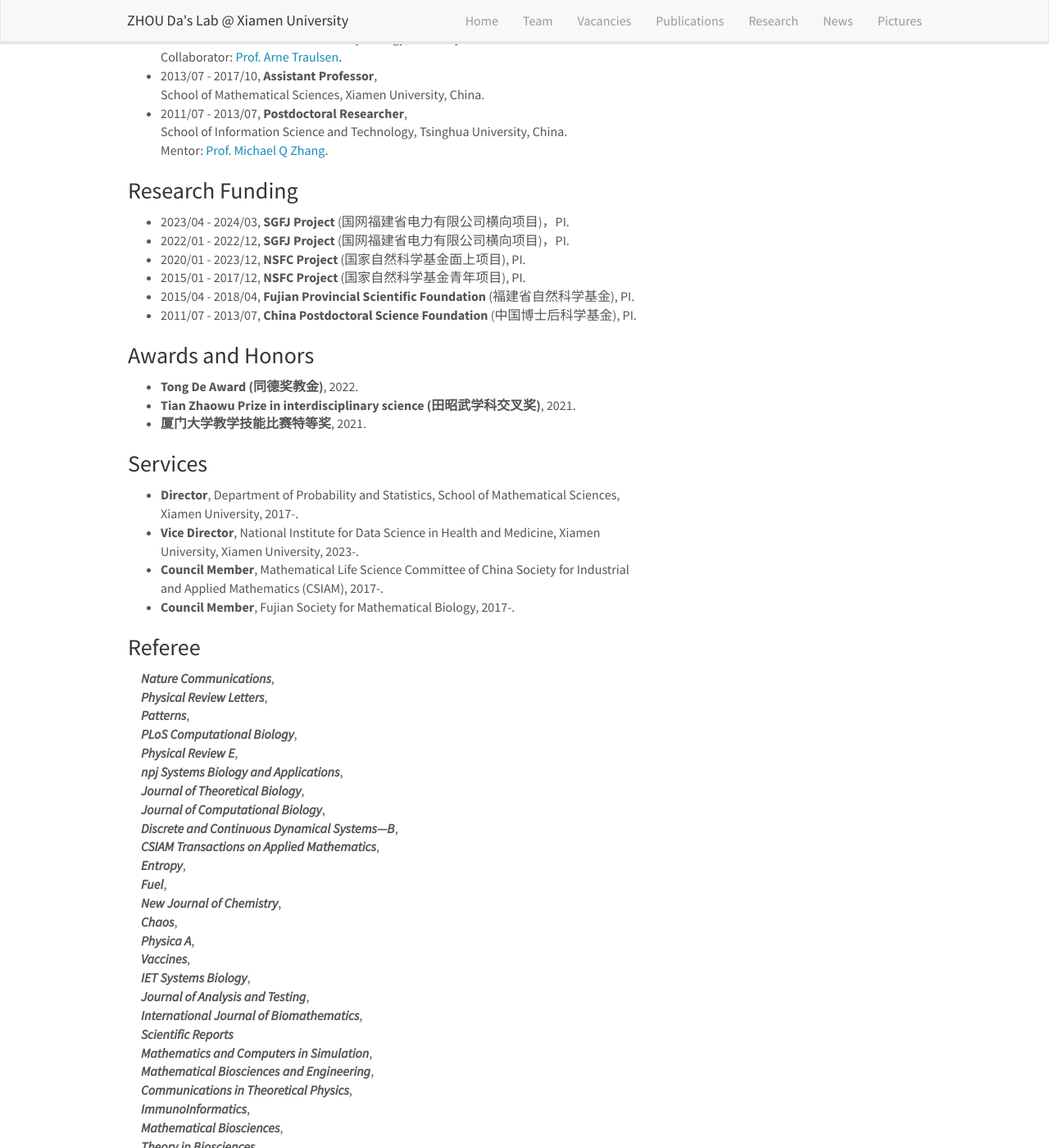
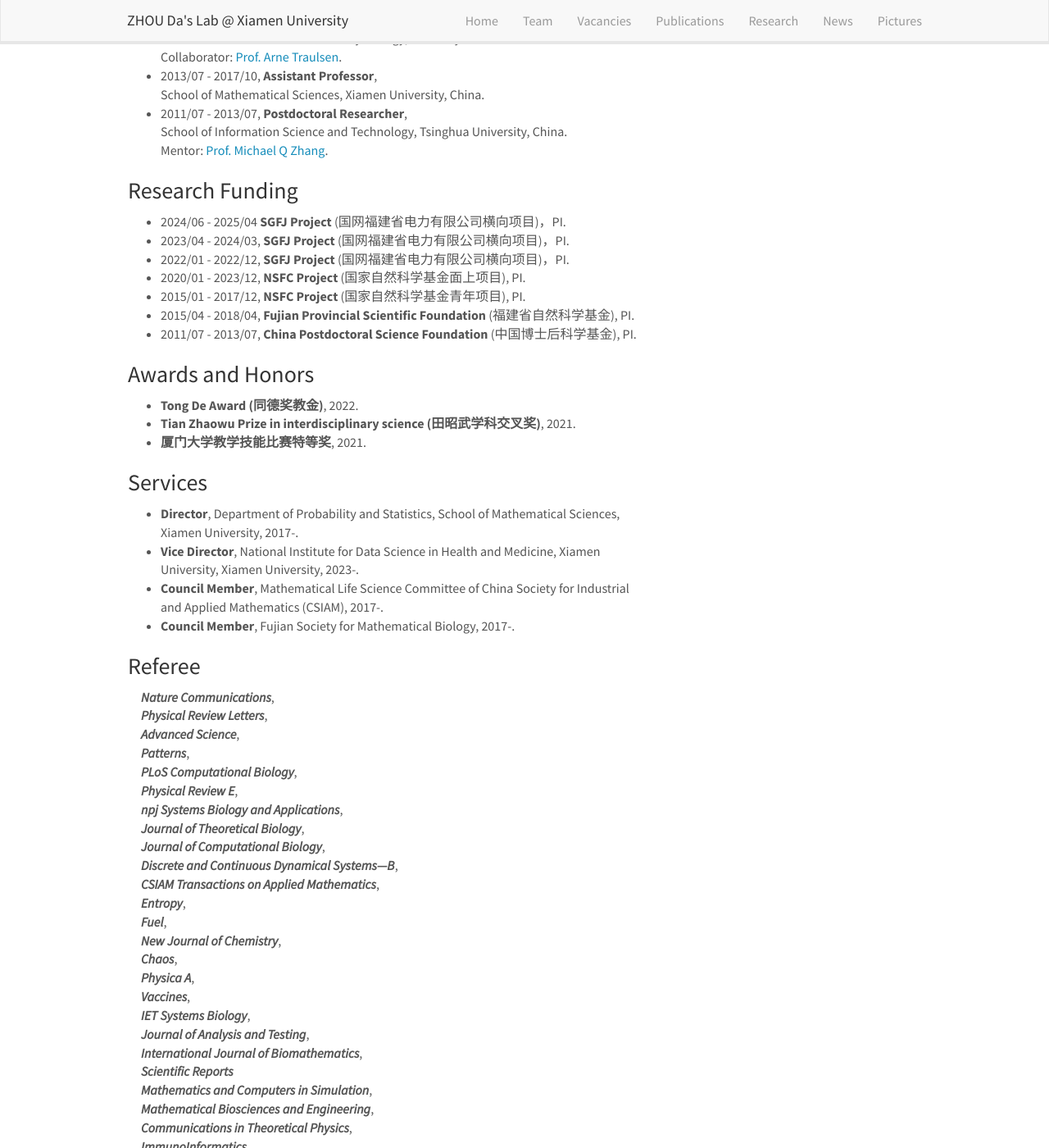
Before and after one commit to ZhouDaLab/zhoudalab.github.io, a Jekyll site: the page built from _pages/home.md, in a window 1280 px wide and 1400 px high, scrolled down 1047 px. Shown: the whole window at 82% size. Built offline with Jekyll 4.4.1, drawn with Linux system fonts in a browser that asks for light colours; nearby versions of some CDN libraries.

Commit message:
Update home.md

```diff
--- a/_pages/home.md
+++ b/_pages/home.md
@@ -49,6 +49,7 @@ Email：zhouda@xmu.edu.cn
 
 
 ### Research Funding
+- 2024/06 - 2025/04  **SGFJ Project** (国网福建省电力有限公司横向项目)，PI.
 - 2023/04 - 2024/03, **SGFJ Project** (国网福建省电力有限公司横向项目)，PI.
 - 2022/01 - 2022/12, **SGFJ Project** (国网福建省电力有限公司横向项目)，PI.
 - 2020/01 - 2023/12, **NSFC Project** (国家自然科学基金面上项目), PI.
@@ -71,6 +72,7 @@ Email：zhouda@xmu.edu.cn
 
 &emsp;***Nature Communications***,
 &emsp;***Physical Review Letters***,
+&emsp;***Advanced Science***,
 &emsp;***Patterns***,
 &emsp;***PLoS Computational Biology***,
 &emsp;***Physical Review E***,
```
